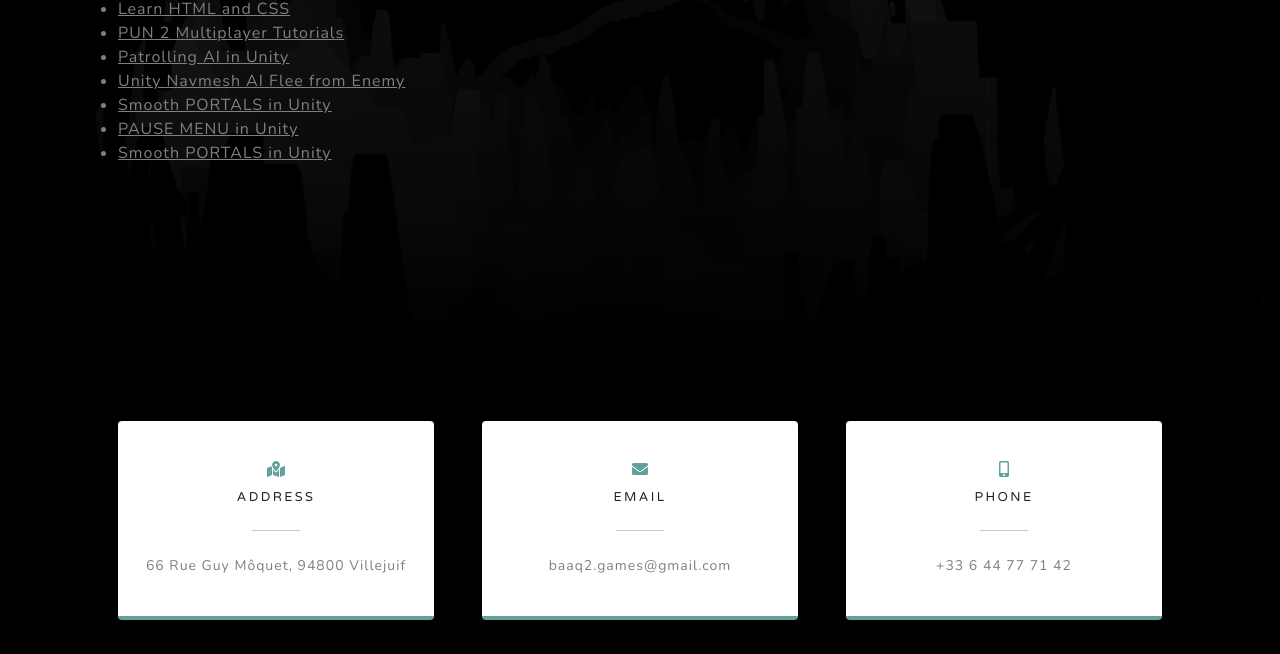
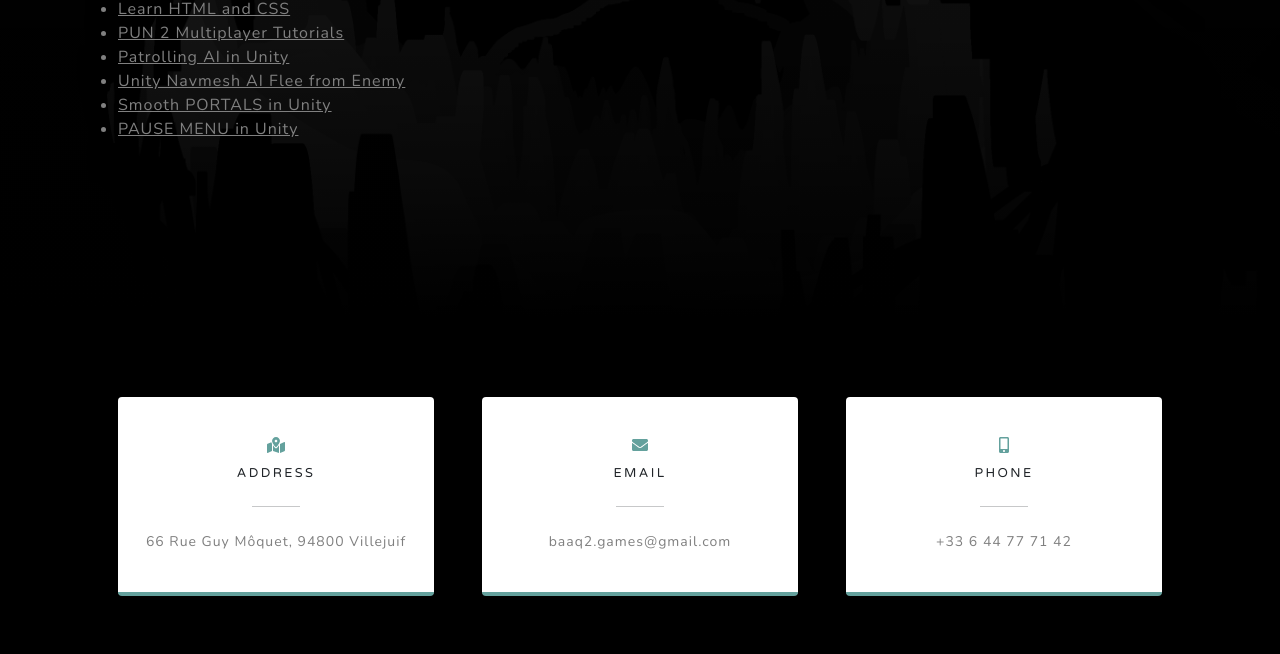
Before and after one commit to Akilson/siteweb, a plain HTML site: page index.html in a window 1280 px wide. Shown: the part 4133-4787 px from the top of the page. Drawn offline with nearby package versions, Linux system fonts and the light colour scheme.

Commit message:
change a link

```diff
--- a/index.html
+++ b/index.html
@@ -153,7 +153,6 @@
                         <li><a class="linkslinks" href="https://www.youtube.com/watch?v=Zjlg9F3FRJs">Unity Navmesh AI Flee from Enemy</a></li>
                         <li><a class="linkslinks" href="https://www.youtube.com/watch?v=cuQao3hEKfs">Smooth PORTALS in Unity</a></li>
                         <li><a class="linkslinks" href="https://www.youtube.com/watch?v=JivuXdrIHK0">PAUSE MENU in Unity</a></li>
-                        <li><a class="linkslinks" href="https://www.youtube.com/watch?v=cuQao3hEKfs">Smooth PORTALS in Unity</a></li>
                     </ul>
                 </div>
             </div>
```
